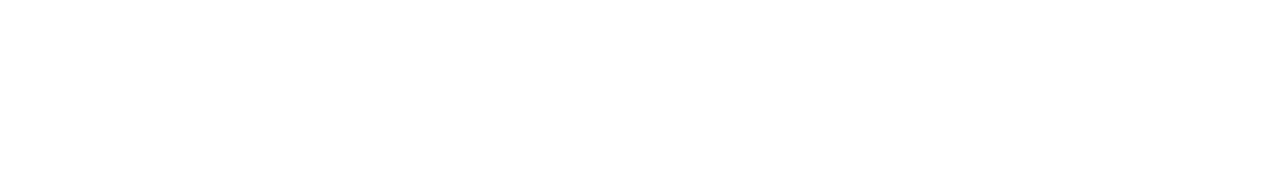
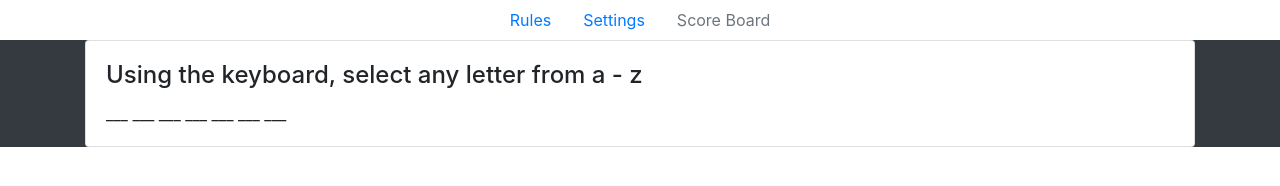
Before and after one commit to ryanccrawford/Word-Guess-Game, a plain HTML site: page index.html in a window 1280 px wide. Drawn offline with nearby package versions, Linux system fonts and the light colour scheme.

Commit message:
Main Structure and JS Objects Built

```diff
--- a/assets/javascript/game.js
+++ b/assets/javascript/game.js
@@ -0,0 +1,90 @@
+// Choose a theme for your game! In the demo, we picked an 80s theme: 80s questions, 80s sound and an 80s aesthetic.You can choose any subject for your theme, though, so be creative!
+// Use key events to listen for the letters that your players will type.
+// Display the following on the page:
+// Press any key to get started!
+// Wins: (# of times user guessed the word correctly).
+// If the word is madonna, display it like this when the game starts: _ _ _ _ _ _ _.
+// As the user guesses the correct letters, reveal them: m a d o _ _ a.
+// Number of Guesses Remaining: (# of guesses remaining for the user).
+// Letters Already Guessed: (Letters the user has guessed, displayed like L Z Y H).
+// After the user wins / loses the game should automatically choose another word and make the user play it.
+var wordCollection = ['delightful', 'survive', 'gleaming', 'existence', 'charming', 'blossom', 'juice', 'riddle', 'cracker', 'consider', 'fling', 'premium', 'material', 'collect', 'hypnotize', 'calculator', 'popcorn', 'discover', 'sabotage', 'announce', 'economic', 'conspire', 'preserve', 'knowledge', 'scandalous', 'punishment', 'breakfast', 'interesting', 'goldfish', 'amused', 'railway', 'addition'];
+
+var WordGame = function () {
+    return {
+        startMessage: 'Press any key to get started',
+        wins: 0,
+        guessesLeft: 8,
+        lastKeyPressed: function () {
+            return getLastKey();
+        },
+        currentWord: [],
+        howManyLettersLeft: function () { },
+        incorrectLettersGuessed: [],
+        correctLettersGuessed: [],
+        guessLetter: function (letter) {
+            var positions = [];
+
+            this.currentWord.forEach(function (l,index) {
+                if (l === letter) {
+                    positions.push(index);
+                }
+            });
+            if (positions.length) {
+                return positions;
+            }
+
+            return 0;
+        },
+        getNewWord: function () {
+            if (this.currentWord.length) {
+                this.previousWords.push(this.currentWord.toString());
+            }
+            if (!this.isWordsLeft) {
+                //game is over
+                stop();
+            }
+            var newWord = this.words[Math.floor(Math.random() * this.words.length - 1)];
+            this.currentWord = newWord.split('');
+            this.words.pop(this.currentWord.toString());
+            this.guessesLeft = 8;
+            this.howManyLettersLeft = this.currentWord.length;
+            this.incorrectLettersGuessed = 0;
+            this.correctLettersGuessed = 0;
+            return this.currentWord;
+        },
+        isWordsLeft: function () {
+            return words.length ? true : false
+        },
+        previousWords: [],
+        words: wordCollection,
+        length: function () {
+            return this.currentWord.length
+        }
+
+
+    }
+}
+
+
+function startgame() {
+    var word_game = new WordGame();
+    var word = word_game.getNewWord();
+    var letters = word;
+    document.getElementById('game').innerHTML = "";
+    var game_area = "<div>";
+    var ll = letters.length;
+    for (var i = 0; i < ll; i++){
+        game_area += '<span id="letter_' + i + '"> ___</span>';
+    }
+    game_area += "</div>";
+    document.getElementById('title').innerText = "Using the keyboard, select any letter from a - z";
+    document.getElementById('game').innerHTML = game_area;
+    document.addEventListener('keyup', function (event) {
+
+
+    })
+
+}
+
+document.getElementById('start').addEventListener('onclick', startgame());
--- a/index.html
+++ b/index.html
@@ -3,14 +3,38 @@
 <head>
     <meta charset="UTF-8">
     <meta name="viewport" content="width=device-width, initial-scale=1.0">
-    <meta http-equiv="X-UA-Compatible" content="ie=edge">
     <link rel="stylesheet" href="https://stackpath.bootstrapcdn.com/bootstrap/4.3.1/css/bootstrap.min.css"
     integrity="sha384-ggOyR0iXCbMQv3Xipma34MD+dH/1fQ784/j6cY/iJTQUOhcWr7x9JvoRxT2MZw1T" crossorigin="anonymous">
     <title>Word Guess Game</title>
 </head>
 <body>
-
-
+   <ul class="nav justify-content-center">
+       <li class="nav-item">
+           <a class="nav-link active" href="#">Rules</a>
+       </li>
+       <li class="nav-item">
+           <a class="nav-link" href="#">Settings</a>
+       </li>
+       <li class="nav-item">
+           <a class="nav-link disabled" href="#">Score Board</a>
+       </li>
+   </ul>
+   <div class = "wrapper bg-dark">
+    <div class="container">
+        <div class="row">
+            <div class="col-12">
+                <div class="card h-a">
+                        <div class="card-body">
+                        <h4 id="title" class="card-title">Word Game</h4>
+                        <p id="game" class="card-text">
+                            <button type="button" name="start" id="start" class="btn btn-primary" btn-lg btn-block">Press Here To Start Game</button>
+                        </p>
+                    </div>
+                </div>
+            </div>
+        </div>
+    </div>
+</div>
 
     <script src="https://code.jquery.com/jquery-3.3.1.slim.min.js"
         integrity="sha384-q8i/X+965DzO0rT7abK41JStQIAqVgRVzpbzo5smXKp4YfRvH+8abtTE1Pi6jizo"
@@ -21,5 +45,6 @@
     <script src="https://stackpath.bootstrapcdn.com/bootstrap/4.3.1/js/bootstrap.min.js"
         integrity="sha384-JjSmVgyd0p3pXB1rRibZUAYoIIy6OrQ6VrjIEaFf/nJGzIxFDsf4x0xIM+B07jRM"
         crossorigin="anonymous"></script>
+    <script src="assets/javascript/game.js"></script>
 </body>
 </html>
```
